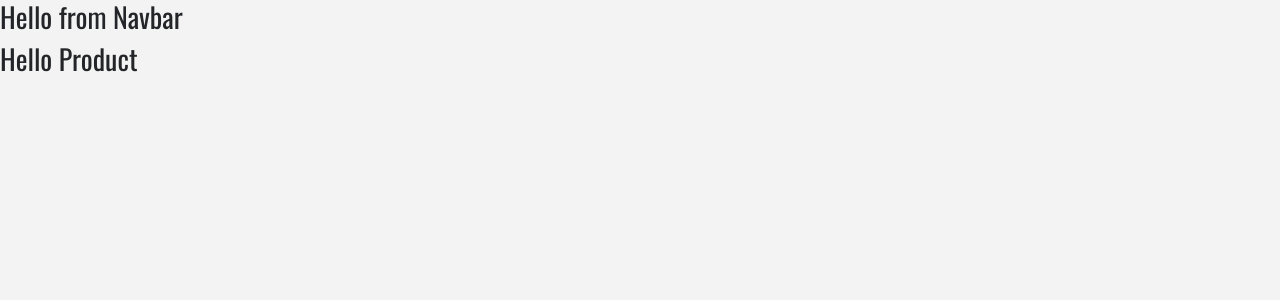
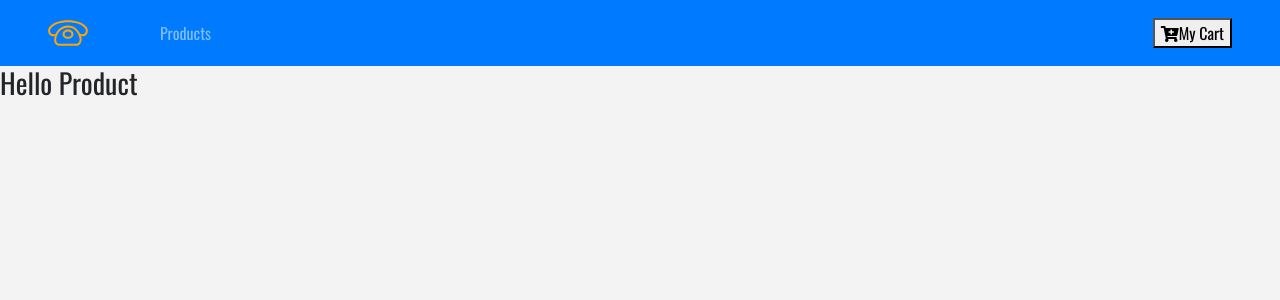
Before and after one commit to Poojaaaa/E-commerce, a React (Create React App) app: page / in a window 1280 px wide. Shown: the top 300 px of the page. Built offline with nearby package versions, Linux system fonts and the light colour scheme.

Commit message:
adding navbar

```diff
--- a/src/components/Navbar.js
+++ b/src/components/Navbar.js
@@ -1,11 +1,32 @@
-import React, { Component } from 'react'
+import React, { Component } from "react";
+import { Link } from "react-router-dom";
+import logo from "../logo.svg";
 
 export default class Navbar extends Component {
   render() {
     return (
-      <div>
-        <h3>Hello from Navbar</h3>
-      </div>
-    )
+      <nav className="navbar navbar-expand-sm bg-primary navbar-dark px-sm-5">
+        {/*
+          https://www.iconfinder.com/icons/1243689/call_phone_icon
+          Creative Commons (Attribution 3.0 Unported);
+          https://www.iconfinder.com/Makoto_msk */}
+        <Link to="/">
+          <img src={logo} alt="store" className="navbar-brand" />
+        </Link>
+          <ul className="navbar-nav align-items-center">
+            <li className="nav-item ml-5">
+              <Link to="/" className="nav-link">
+                Products
+              </Link>
+            </li>
+          </ul>
+          <Link to="/cart" className="ml-auto">
+            <button>
+              <i className="fas fa-cart-plus"></i>
+              My Cart
+            </button>
+          </Link>
+      </nav>
+    );
   }
 }
```
